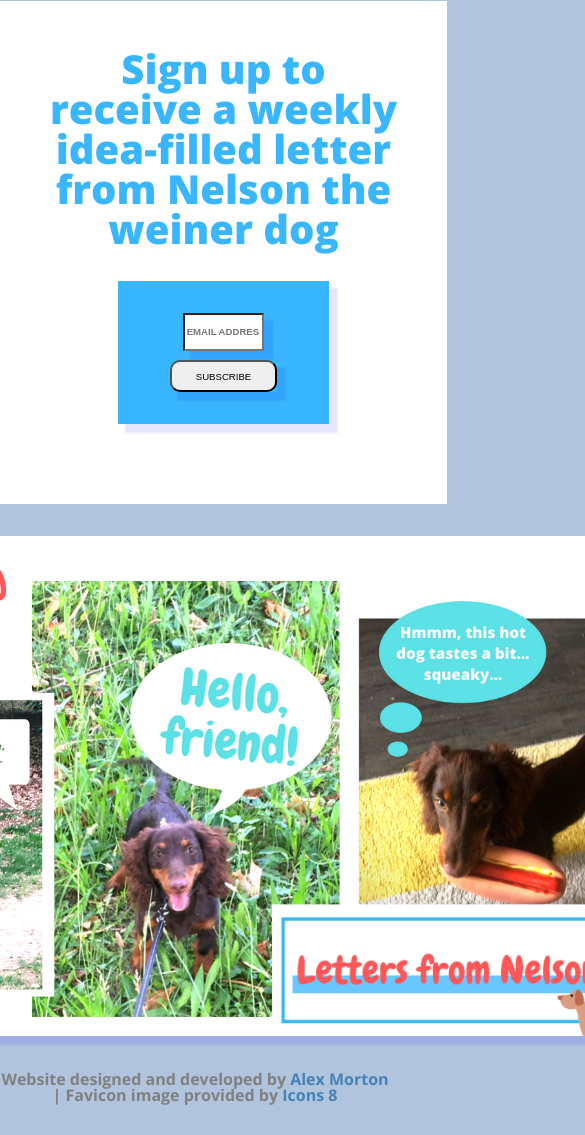
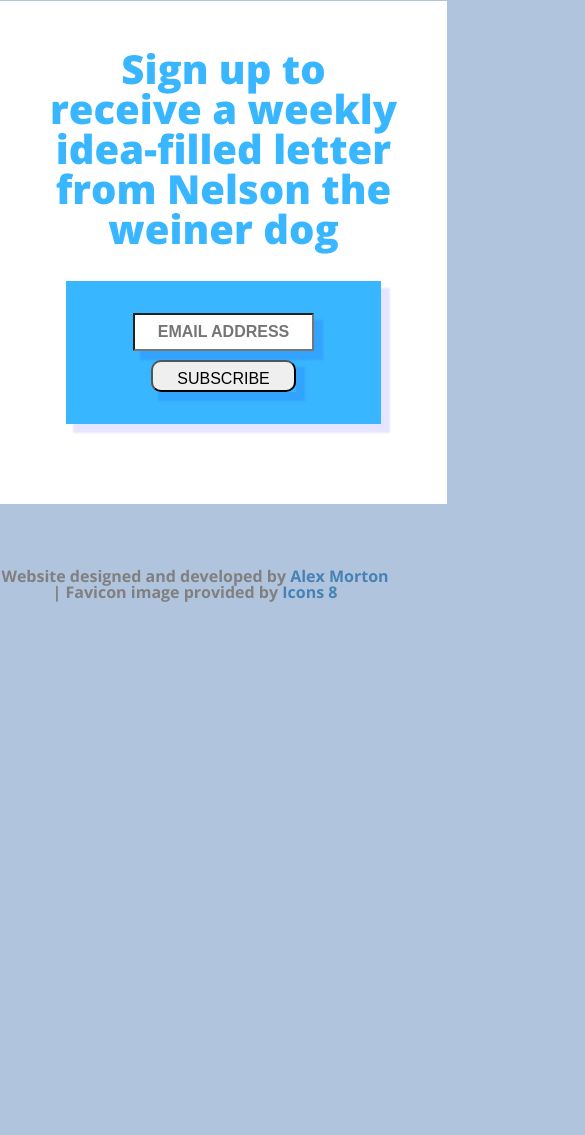
Before and after one commit to alexlsalt/letters-from-nelson, a plain HTML site: page index.html in a window 390 px wide. Shown: the part 885-2020 px from the top of the page, 585 px wide, since content can reach past the window. After the commit the page ends 1517 px from the top, so only its background shows below. Drawn offline with nearby package versions, Linux system fonts and the light colour scheme.

Commit message:
Removed bottom promo image on smaller screens

```diff
--- a/resources/css/style.css
+++ b/resources/css/style.css
@@ -215,7 +215,7 @@ nav li:hover {
 
 #mc_embed_signup {
   background-color: #38b6ff;
-  width: 60%;
+  width: 80%;
   margin: 0 auto;
   padding: 2rem 0;
   margin-top: 2rem;
@@ -244,7 +244,7 @@ nav li:hover {
 
 #mc_embed_signup_scroll .email {
   text-align: center;
-  width: 35%;
+  width: 55%;
   font-weight: bold;
   height: 4rem;
   margin-right: 1rem;
@@ -258,7 +258,7 @@ nav li:hover {
 
 @media only screen and (max-width: 730px) {
   #mc_embed_signup {
-    width: 60%;
+    width: 90%;
   }
 
   #mc_embed_signup_scroll {
@@ -266,7 +266,7 @@ nav li:hover {
   }
 
   #mc_embed_signup_scroll input {
-    font-size: 0.6rem;
+    font-size: 1rem;
   }
 
   #mc_embed_signup_scroll .email {
@@ -288,6 +288,12 @@ nav li:hover {
 }
 
 /********** PROMO SECTION **************/
+
+@media only screen and (max-width: 1040px) {
+  .promo img {
+    display: none;
+  }
+}
 
 /********** FOOTER **************/
 
```
